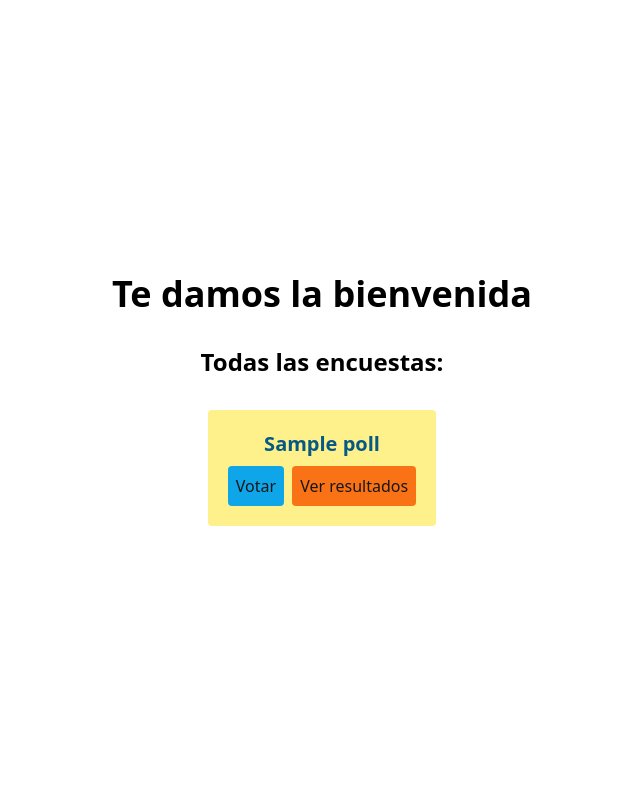
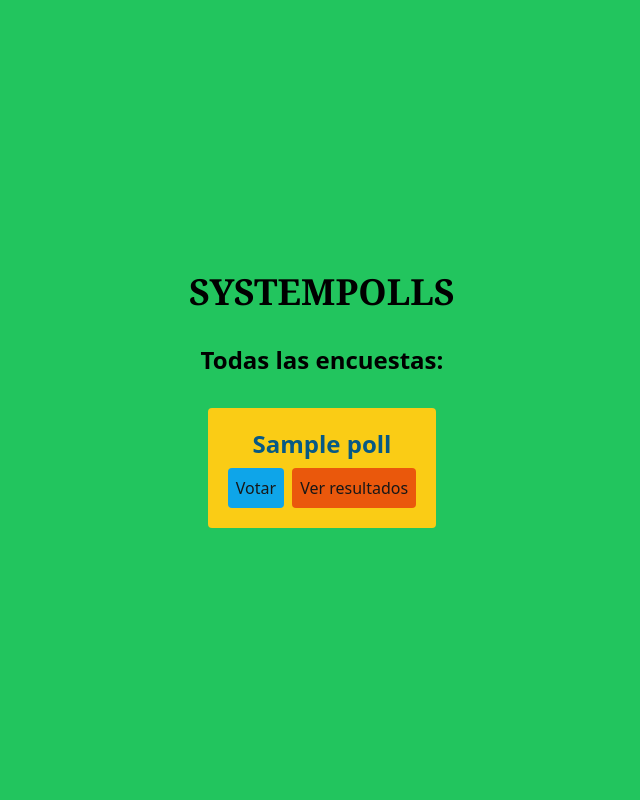
Before and after one commit to JymmyMurillo/systempolls, a Django app: page /polls/ in a window 1280 px wide. Shown: the whole page, without its empty margins (318-958 px from the left). Run offline with Django 4.2, Linux system fonts and the light colour scheme; tables that the repository leaves empty hold one stand-in row (values such as "Sample post"); some libraries are stand-ins or nearby versions.

Commit message:
Adding some styles

```diff
--- a/polls/templates/polls/polls.html
+++ b/polls/templates/polls/polls.html
@@ -4,16 +4,19 @@
 
 <h2 class="text-2xl font-semibold">Todas las encuestas:</h2>
 
-<div class="flex justify-center items-center gap-5">
+<div class="flex flex-wrap justify-center items-center gap-5">
 
 
     {% for poll in polls %}
-    <div class="flex flex-col justify-center items-center gap-2 rounded bg-yellow-200 p-5">
-        <h3 class="text-xl font-bold text-sky-800">{{ poll }}</h3>
+    <div class="flex flex-col justify-center items-center gap-2 rounded bg-yellow-400 p-5">
+        <h3 class="text-2xl font-bold text-sky-800">{{ poll }}</h3>
 
         <div class="flex w-full gap-2 justify-center">
-          <a href="{% url 'poll' poll.id %}" class="p-2 bg-sky-500 text-neutral-900 rounded">Votar</a>
-          <a href="{% url 'results' poll.id %}" class="p-2 bg-orange-500 text-neutral-900 rounded">Ver resultados</a>
+          <a href="{% url 'poll' poll.id %}"
+            class="p-2 bg-sky-500 text-neutral-900  rounded flex justify-center items-center">Votar</a>
+          <a href="{% url 'results' poll.id %}"
+            class="p-2 bg-orange-600 text-neutral-900 rounded flex justify-center items-center text-center">Ver
+            resultados</a>
         </div>
         </div>
 
--- a/systempolls/settings.py
+++ b/systempolls/settings.py
@@ -27,8 +27,9 @@ BASE_DIR = Path(__file__).resolve().parent.parent
 
 # SECURITY WARNING: keep the secret key used in production secret!
 # g6e
-#SECRET_KEY = 'django-insecure-ffxy @$wsvs3!u ^ ^fm = e!mm % hts7_*&o30)t(@r*3!y3x5_'
+# g6e
 
+# Colocar
 SECRET_KEY = os.getenv('SECRET_KEY')
 
 # SECURITY WARNING: don't run with debug turned on in production!
--- a/templates/base.html
+++ b/templates/base.html
@@ -7,9 +7,9 @@
   <script src="https://cdn.tailwindcss.com"></script>
   <title>SystemPolls</title>
 </head>
-<body class="min-h-screen w-full flex flex-col justify-center items-center gap-8">
+<body class="min-h-screen w-full flex flex-col justify-center items-center gap-8 p-6 bg-green-500">
 
-    <h1 class="text-4xl font-bold">Te damos la bienvenida</h1>
+    <h1 class="text-4xl font-bold font-serif">SYSTEMPOLLS</h1>
 
 
         {% block content%}
```
